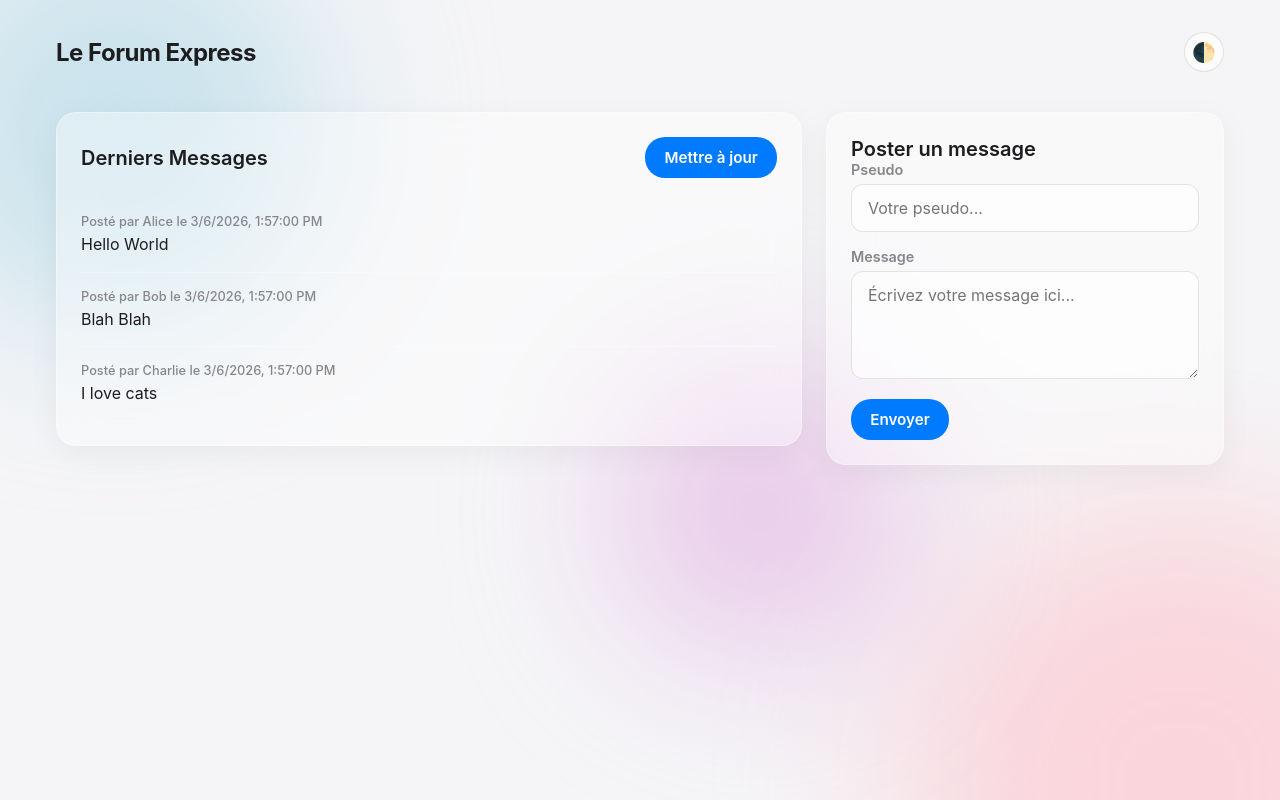
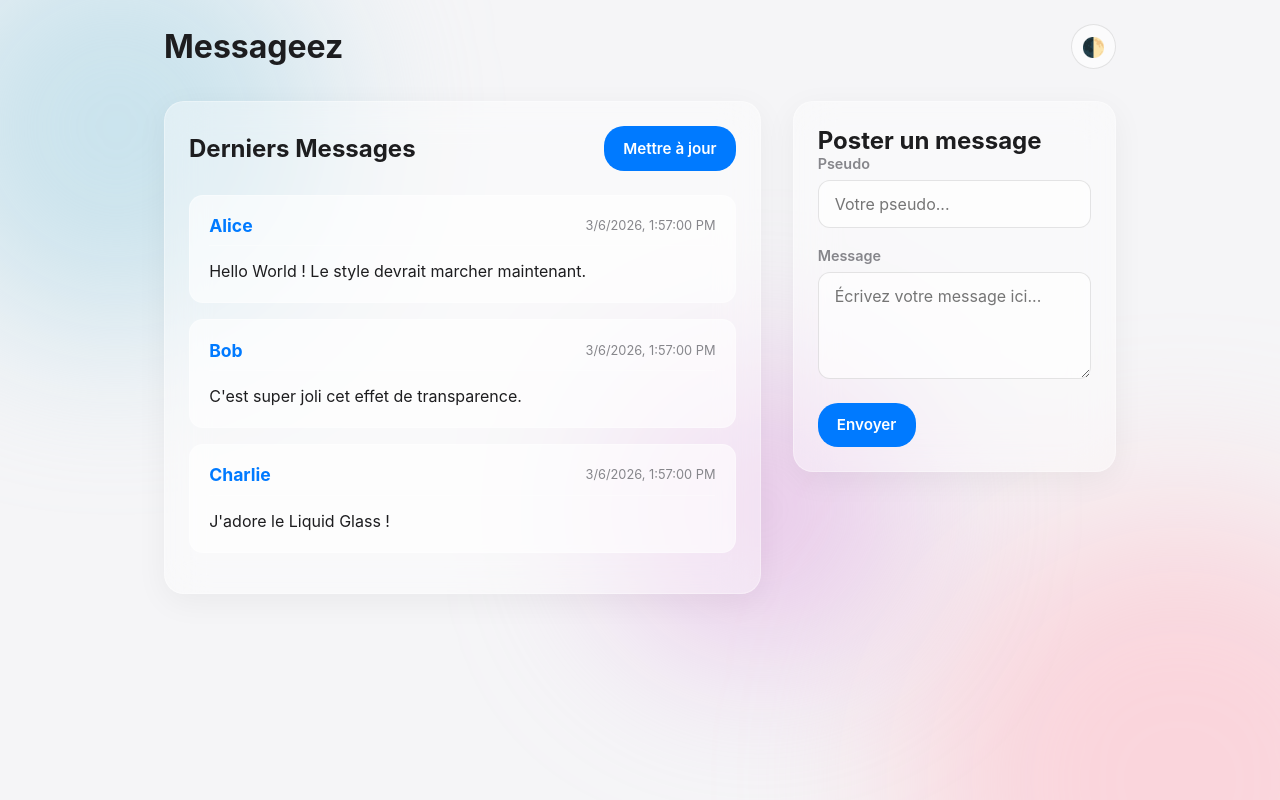
Before and after one commit to ClementFombonne/archiapp-microservice, a plain HTML site: page index.html in a window 1280 px wide. Drawn offline with Linux system fonts and the light colour scheme.

Commit message:
upgrade looks

```diff
--- a/index.html
+++ b/index.html
@@ -3,7 +3,7 @@
 <head>
     <meta charset="UTF-8">
     <meta name="viewport" content="width=device-width, initial-scale=1.0">
-    <title>Liquid Glass Messages</title>
+    <title>Messageez</title>
     <link rel="stylesheet" href="style.css">
 </head>
 <body class="theme-clair">
@@ -15,7 +15,7 @@
 
     <div class="app-wrapper">
         <header>
-            <h1>Le Forum Express</h1>
+            <h1>Messageez</h1>
             <button id="theme-toggle" class="btn-icon" title="Changer le thème">🌓</button>
         </header>
 
--- a/script.js
+++ b/script.js
@@ -1,66 +1,58 @@
 // ==========================================
-// 3.1 - Un petit peu de programmation
+// Base de données simulée
 // ==========================================
-
-function fact(n) {
-    if (n === 0 || n === 1) return 1;
-    return n * fact(n - 1);
-}
-console.log("Factorielle de 6 :", fact(6));
-
-function applique(f, tab) {
-    let res = [];
-    for (let i = 0; i < tab.length; i++) {
-        res.push(f(tab[i]));
-    }
-    return res;
-}
-
-console.log("Applique fact à [1,2,3,4,5,6] :", applique(fact, [1, 2, 3, 4, 5, 6]));
-console.log("Applique fonction anonyme :", applique(function(n) { return (n+1); }, [1, 2, 3, 4, 5, 6]));
-
+let msgs = [
+    { pseudo: "Alice", date: new Date().toLocaleString(), msg: "Hello World ! Le style devrait marcher maintenant." },
+    { pseudo: "Bob", date: new Date().toLocaleString(), msg: "C'est super joli cet effet de transparence." },
+    { pseudo: "Charlie", date: new Date().toLocaleString(), msg: "J'adore le Liquid Glass !" }
+];
 
 // ==========================================
-// 3.2 & 3.3 - Un peu de dynamique et modèle complet
+// Fonction de mise à jour de l'affichage
 // ==========================================
-
-// Structure de données enrichie avec méta-données (pseudo, date)
-let msgs = [
-    { pseudo: "Alice", date: new Date().toLocaleString(), msg: "Hello World" },
-    { pseudo: "Bob", date: new Date().toLocaleString(), msg: "Blah Blah" },
-    { pseudo: "Charlie", date: new Date().toLocaleString(), msg: "I love cats" }
-];
-
-// Fonction pour mettre à jour la liste dans le HTML
 function update(data) {
     const listElement = document.getElementById("message-list");
-    listElement.innerHTML = ""; // 1. On efface la liste actuelle
+    listElement.innerHTML = ""; // On vide la liste
 
-    // 2. On parcourt le tableau
     data.forEach(item => {
+        // Le conteneur principal du message
         const li = document.createElement("li");
+        li.className = "message-item";
 
-        // Méta-données (date et pseudo)
-        const meta = document.createElement("small");
-        meta.textContent = `Posté par ${item.pseudo} le ${item.date}`;
+        // L'en-tête (Pseudo + Date)
+        const header = document.createElement("div");
+        header.className = "message-header";
 
-        // Le contenu du message
-        const content = document.createElement("span");
+        const pseudoSpan = document.createElement("span");
+        pseudoSpan.className = "message-pseudo";
+        pseudoSpan.textContent = item.pseudo;
+
+        const dateSpan = document.createElement("span");
+        dateSpan.className = "message-date";
+        dateSpan.textContent = item.date;
+
+        header.appendChild(pseudoSpan);
+        header.appendChild(dateSpan);
+
+        // Le texte du message
+        const content = document.createElement("div");
+        content.className = "message-content";
         content.textContent = item.msg;
 
-        // On assemble et on injecte dans la balise ul
-        li.appendChild(meta);
+        // Assemblage final
+        li.appendChild(header);
         li.appendChild(content);
         listElement.appendChild(li);
     });
 }
 
-// Lier le bouton "Mettre à jour" à la fonction update()
+// ==========================================
+// Écouteurs d'événements
+// ==========================================
 document.getElementById("update-btn").addEventListener("click", function() {
     update(msgs);
 });
 
-// Gérer l'envoi d'un nouveau message
 document.getElementById("send-btn").addEventListener("click", function() {
     const pseudo = document.getElementById("pseudo").value || "Anonyme";
     const messageText = document.getElementById("new-message").value;
@@ -70,19 +62,19 @@ document.getElementById("send-btn").addEventListener("click", function() {
         return;
     }
 
-    // Ajout dans la structure msgs
+    // Ajout au tableau
     msgs.push({
         pseudo: pseudo,
         date: new Date().toLocaleString(),
         msg: messageText
     });
 
-    // On réaffiche la liste et on vide le textarea
+    // Mise à jour de la vue
     update(msgs);
     document.getElementById("new-message").value = "";
 });
 
-// Changer le style (Clair / Sombre)
+// Changement de thème (Clair/Sombre)
 document.getElementById("theme-toggle").addEventListener("click", function() {
     const body = document.body;
     if (body.classList.contains("theme-clair")) {
@@ -92,6 +84,9 @@ document.getElementById("theme-toggle").addEventListener("click", function() {
     }
 });
 
+// ==========================================
+// Initialisation au chargement de la page
+// ==========================================
 window.addEventListener("DOMContentLoaded", () => {
     update(msgs);
-})
+});
--- a/style.css
+++ b/style.css
@@ -1,61 +1,49 @@
 /* ==========================================
-   Variables CSS - Thèmes & Couleurs Modernes
+   Variables CSS - Thèmes
    ========================================== */
 :root {
-    /* Thème Clair - Type Apple */
-    --primary-color: #007aff; /* Bleu Apple */
+    --primary-color: #007aff;
     --text-color: #1d1d1f;
     --text-color-meta: #86868b;
     --bg-app: #f5f5f7;
 
-    /* Effet Verre Clair */
     --glass-bg: rgba(255, 255, 255, 0.4);
     --glass-border: rgba(255, 255, 255, 0.3);
     --glass-shadow: rgba(0, 0, 0, 0.05);
     --backdrop-blur: 20px;
 
-    /* Inputs & Boutons Clair */
     --input-bg: rgba(255, 255, 255, 0.6);
     --input-border: rgba(0, 0, 0, 0.1);
 
-    /* Arrière-plan animé (orbes) */
-    --orb-color-1: rgba(173, 216, 230, 0.6); /* Light Blue */
-    --orb-color-2: rgba(255, 182, 193, 0.5); /* Light Pink */
-    --orb-color-3: rgba(221, 160, 221, 0.5); /* Plum */
+    --orb-color-1: rgba(173, 216, 230, 0.6);
+    --orb-color-2: rgba(255, 182, 193, 0.5);
+    --orb-color-3: rgba(221, 160, 221, 0.5);
 }
 
 body.theme-sombre {
-    /* Thème Sombre - Profond */
     --text-color: #f5f5f7;
     --text-color-meta: #a1a1a6;
     --bg-app: #000000;
 
-    /* Effet Verre Sombre */
     --glass-bg: rgba(20, 20, 20, 0.6);
     --glass-border: rgba(255, 255, 255, 0.1);
     --glass-shadow: rgba(0, 0, 0, 0.4);
 
-    /* Inputs & Boutons Sombre */
     --input-bg: rgba(50, 50, 50, 0.6);
     --input-border: rgba(255, 255, 255, 0.1);
 
-    /* Arrière-plan animé sombre */
-    --orb-color-1: rgba(0, 0, 139, 0.4); /* Dark Blue */
-    --orb-color-2: rgba(75, 0, 130, 0.3); /* Indigo */
-    --orb-color-3: rgba(30, 30, 30, 0.5); /* Blackish */
+    --orb-color-1: rgba(0, 0, 139, 0.4);
+    --orb-color-2: rgba(75, 0, 130, 0.3);
+    --orb-color-3: rgba(30, 30, 30, 0.5);
 }
 
 /* ==========================================
-   Reset & Base Responsive
+   Base Responsive
    ========================================== */
 * {
     box-sizing: border-box;
     margin: 0;
     padding: 0;
-}
-
-html {
-    font-size: 16px; /* Base pour rem */
 }
 
 body {
@@ -71,126 +59,121 @@ body {
     position: relative;
     z-index: 10;
     width: 100%;
-    max-width: 1200px; /* Taille max sur grand écran */
+    max-width: 1000px;
     margin: 0 auto;
-    padding: 1rem;
+    padding: 1.5rem;
     display: flex;
     flex-direction: column;
 }
 
-/* ==========================================
-   Header & Layout Responsive
-   ========================================== */
 header {
     display: flex;
     justify-content: space-between;
     align-items: center;
-    padding: 1rem 0;
-    margin-bottom: 1.5rem;
-}
-
-h1 {
-    font-size: 1.5rem;
-    font-weight: 700;
-    letter-spacing: -0.5px;
+    padding-bottom: 2rem;
 }
 
 main {
     display: flex;
     flex-direction: column;
-    gap: 1.5rem; /* Espace entre les sections */
+    gap: 2rem;
 }
 
-/* Version Tablette/Desktop : On passe en grille ou flex horizontal */
 @media (min-width: 768px) {
     main {
         flex-direction: row;
         align-items: flex-start;
     }
-
-    #messages-section {
-        flex: 2; /* Prend 2/3 de l'espace */
-    }
-
+    #messages-section { flex: 2; }
     #post-section {
-        flex: 1; /* Prend 1/3 de l'espace */
-        position: sticky; /* Reste visible au scroll */
-        top: 1rem;
+        flex: 1;
+        position: sticky;
+        top: 2rem;
     }
 }
 
 /* ==========================================
-   Effet Liquid Glass (Panneaux)
+   Panneaux Glassmorphism
    ========================================== */
 .glass-panel {
     background: var(--glass-bg);
     border: 1px solid var(--glass-border);
     backdrop-filter: blur(var(--backdrop-blur));
-    -webkit-backdrop-filter: blur(var(--backdrop-blur)); /* Safari support */
+    -webkit-backdrop-filter: blur(var(--backdrop-blur));
     border-radius: 20px;
     padding: 1.5rem;
     box-shadow: 0 8px 32px var(--glass-shadow);
-    transition: transform 0.3s ease, box-shadow 0.3s ease;
-}
-
-.glass-panel:hover {
-    transform: translateY(-3px);
-    box-shadow: 0 12px 40px var(--glass-shadow);
 }
 
 .section-header {
     display: flex;
     justify-content: space-between;
     align-items: center;
-    margin-bottom: 1.25rem;
-}
-
-h2 {
-    font-size: 1.25rem;
-    font-weight: 600;
+    margin-bottom: 1.5rem;
 }
 
 /* ==========================================
-   Liste de Messages (Liquid)
+   Style des Messages
    ========================================== */
 ul {
     list-style-type: none;
 }
 
-li {
-    padding: 1rem 0;
-    border-bottom: 1px solid var(--glass-border);
+.message-item {
+    background: var(--input-bg);
+    border: 1px solid var(--glass-border);
+    border-radius: 14px;
+    padding: 1.2rem;
+    margin-bottom: 1rem;
     display: flex;
     flex-direction: column;
-    gap: 0.25rem;
+    gap: 0.8rem;
+    transition: background 0.3s ease, transform 0.2s ease;
 }
 
-li:last-child {
-    border-bottom: none;
+.message-item:hover {
+    background: var(--glass-bg);
+    transform: translateY(-2px);
 }
 
-li small {
+.message-header {
+    display: flex;
+    justify-content: space-between;
+    align-items: center;
+    border-bottom: 1px solid var(--glass-border);
+    padding-bottom: 0.6rem;
+}
+
+.message-pseudo {
+    color: var(--primary-color);
+    font-weight: 700;
+    font-size: 1.1rem;
+}
+
+.message-date {
     color: var(--text-color-meta);
     font-size: 0.8rem;
-    font-weight: 500;
 }
 
-li span {
-    line-height: 1.4;
+.message-content {
+    font-size: 1rem;
+    line-height: 1.5;
+    color: var(--text-color);
+    word-wrap: break-word;
 }
 
 /* ==========================================
-   Formulaires Modernes
+   Formulaires et Boutons
    ========================================== */
 .input-group {
-    margin-bottom: 1rem;
+    margin-bottom: 1.2rem;
 }
 
 label {
     display: block;
     font-size: 0.9rem;
     font-weight: 600;
-    margin-bottom: 0.4rem;
+    margin-bottom: 0.5rem;
     color: var(--text-color-meta);
 }
 
@@ -203,7 +186,7 @@ input[type="text"], textarea {
     color: var(--text-color);
     font-family: inherit;
     font-size: 1rem;
-    transition: border-color 0.3s ease, box-shadow 0.3s ease;
+    transition: all 0.3s ease;
 }
 
 input[type="text"]:focus, textarea:focus {
@@ -213,66 +196,54 @@ input[type="text"]:focus, textarea:focus {
 }
 
 textarea {
-    resize: vertical; /* Permet le redimensionnement vertical seulement */
-    min-height: 80px;
+    resize: vertical;
+    min-height: 100px;
 }
 
-/* ==========================================
-   Boutons Type Apple
-   ========================================== */
 button {
     font-family: inherit;
     cursor: pointer;
+    border: none;
     transition: all 0.2s ease;
-    border: none;
 }
 
 .btn-primary {
     background-color: var(--primary-color);
     color: white;
-    padding: 0.7rem 1.2rem;
+    padding: 0.8rem 1.2rem;
     border-radius: 20px;
     font-size: 0.95rem;
     font-weight: 600;
 }
 
-.btn-primary:hover {
-    opacity: 0.9;
-    transform: scale(1.02);
-}
-
-.btn-primary:active {
-    transform: scale(0.98);
-}
+.btn-primary:hover { opacity: 0.9; transform: scale(1.02); }
+.btn-primary:active { transform: scale(0.98); }
 
 .btn-icon {
     background: var(--input-bg);
     border: 1px solid var(--input-border);
     color: var(--text-color);
-    width: 40px;
-    height: 40px;
+    width: 45px;
+    height: 45px;
     border-radius: 50%;
+    font-size: 1.2rem;
     display: flex;
     justify-content: center;
     align-items: center;
-    font-size: 1.2rem;
 }
 
-.btn-icon:hover {
-    background: var(--glass-border);
-}
+.btn-icon:hover { background: var(--glass-border); }
 
 /* ==========================================
-   Arrière-plan Animé (Orbes)
+   Animation d'arrière-plan (Orbes)
    ========================================== */
 #bg-animation {
     position: fixed;
-    top: 0;
-    left: 0;
-    width: 100%;
-    height: 100%;
+    top: 0; left: 0;
+    width: 100%; height: 100%;
     z-index: 1;
     overflow: hidden;
+    pointer-events: none; /* Empêche les orbes de bloquer les clics */
 }
 
 .orb {
@@ -282,33 +253,25 @@ button {
     animation: floating 20s infinite alternate ease-in-out;
 }
 
-/* Configuration des orbes */
 .orb:nth-child(1) {
-    width: 400px;
-    height: 400px;
+    width: 400px; height: 400px;
     background: var(--orb-color-1);
-    top: -100px;
-    left: -100px;
+    top: -100px; left: -100px;
     animation-duration: 25s;
 }
 
 .orb:nth-child(2) {
-    width: 500px;
-    height: 500px;
+    width: 500px; height: 500px;
     background: var(--orb-color-2);
-    bottom: -150px;
-    right: -100px;
+    bottom: -150px; right: -100px;
     animation-delay: -5s;
 }
 
 .orb:nth-child(3) {
-    width: 300px;
-    height: 300px;
+    width: 300px; height: 300px;
     background: var(--orb-color-3);
-    top: 40%;
-    left: 50%;
-    animation-duration: 15s;
-    animation-delay: -10s;
+    top: 40%; left: 50%;
+    animation-duration: 15s; animation-delay: -10s;
 }
 
 @keyframes floating {
```
